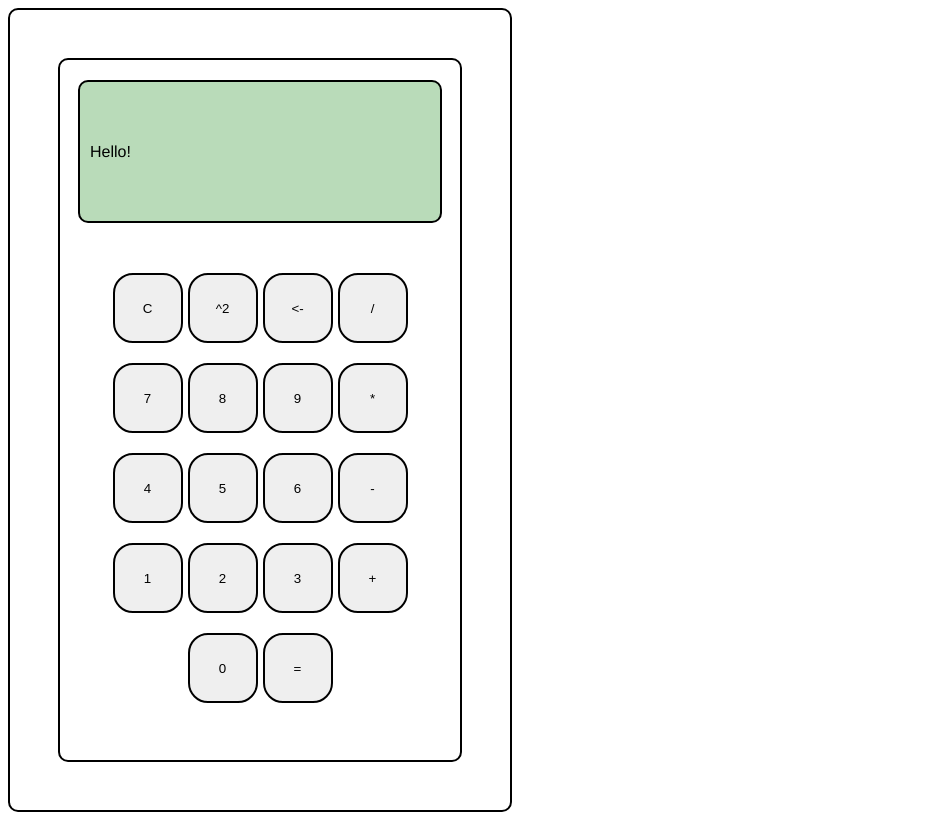
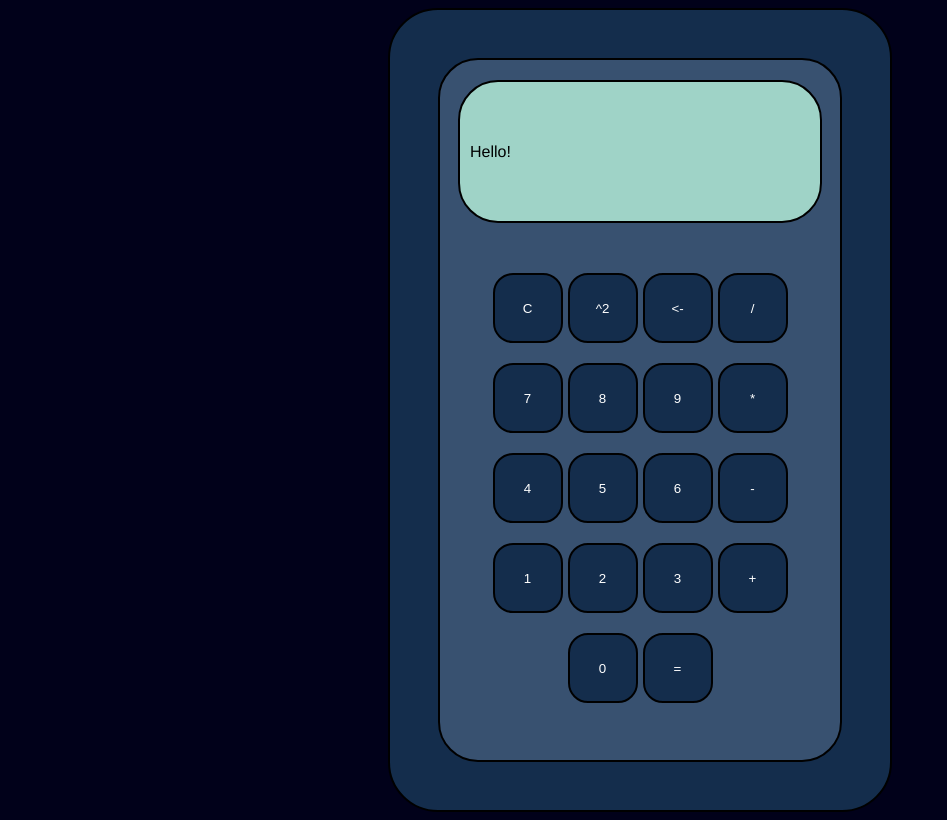
Before and after one commit to andrjre/calculator, a plain HTML site: page index.html in a window 1280 px wide. Shown: the whole page, without its empty margins (0-947 px from the left). Drawn offline with Linux system fonts and the light colour scheme.

Commit message:
Styling.

```diff
--- a/index.js
+++ b/index.js
@@ -5,7 +5,6 @@ let clear = document.querySelector("#clear")
 
 btns.forEach(function(btns){
     btns.addEventListener("click", function(){
-        console.log(btns.id);
         let inputs = [btns.id]
         console.log(inputs)
         screen.textContent = btns.id
@@ -13,9 +12,7 @@ btns.forEach(function(btns){
 })
 
 equals.addEventListener("click", function(){
-    console.log("answer")
     screen.textContent = "answer"
-
 })
 
 clear.addEventListener("click", function(){
--- a/styles.css
+++ b/styles.css
@@ -2,6 +2,8 @@ body{
     box-sizing: border-box;
     font-family: 'Franklin Gothic Medium', 'Arial Narrow', Arial, sans-serif;
     display: flex;
+    justify-content: center;
+    background-color: rgb(1, 1, 26);
 }
 
 #outerCase{
@@ -11,27 +13,30 @@ body{
     justify-content: center;
     align-items: center;
     border: solid black 2px;
-    border-radius: 10px;
+    border-radius: 50px;
+    background-color: #142d4c;
 }
 
 #innerCase{
     width:400px;
     height:700px;
     border: solid black 2px;
-    border-radius: 10px;
+    border-radius: 40px;
     display: flex;
     flex-direction: column;
     justify-content: start;
     align-items: center;
     gap:50px;
+    background-color: #385170;
+
 }
 
 #screen{
     width:350px;
     height:200px;
     border: solid black 2px;
-    border-radius: 10px;
-    background-color: rgba(123, 187, 123, 0.527);
+    border-radius: 40px;
+    background-color: #9fd3c7;
     margin-top: 20px;
     display: flex;
     align-items: center;
@@ -67,10 +72,12 @@ body{
     justify-content: center;
     align-items: center;
     transition: all ease-in-out .2s;
+    background-color: #142d4c;
+    color: white;
 }
 
 .btn:hover{
-    background-color: grey;
+    background-color: #08182c;
     transform: scale(1.1);
     color:white;
     cursor:pointer;
```
